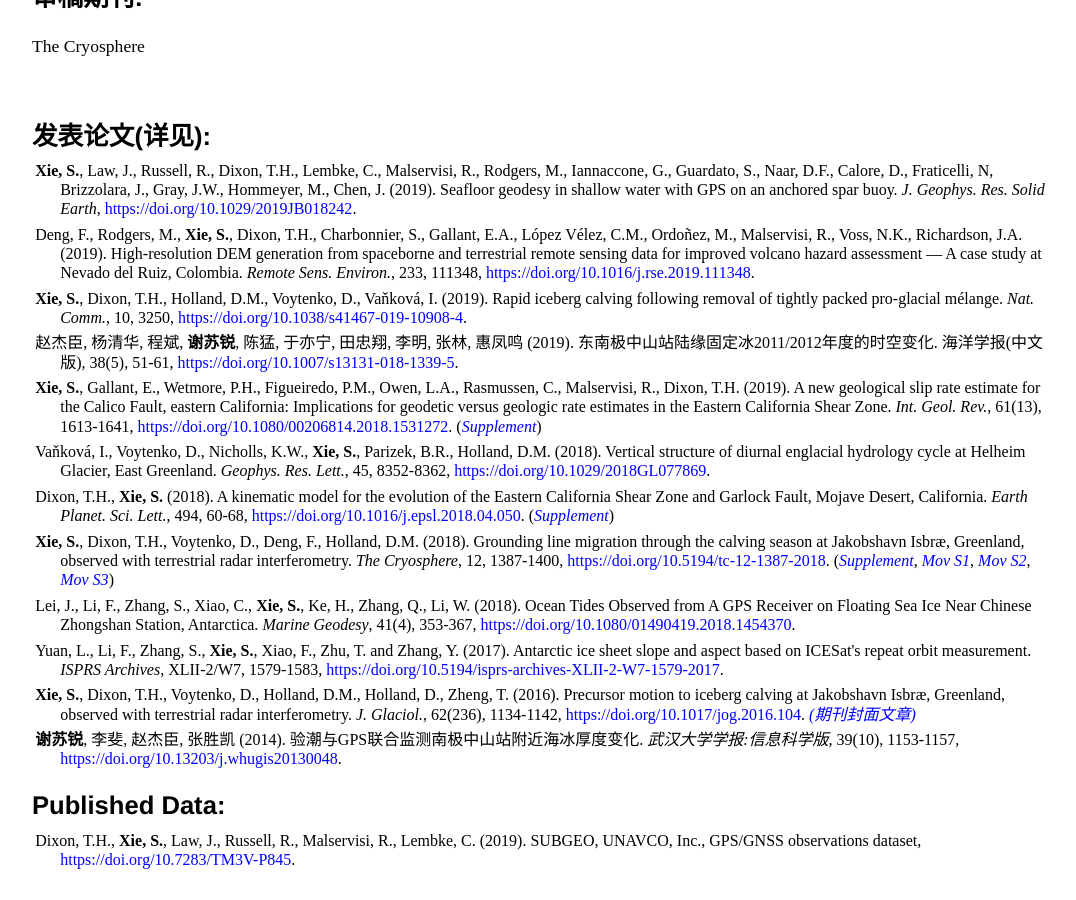
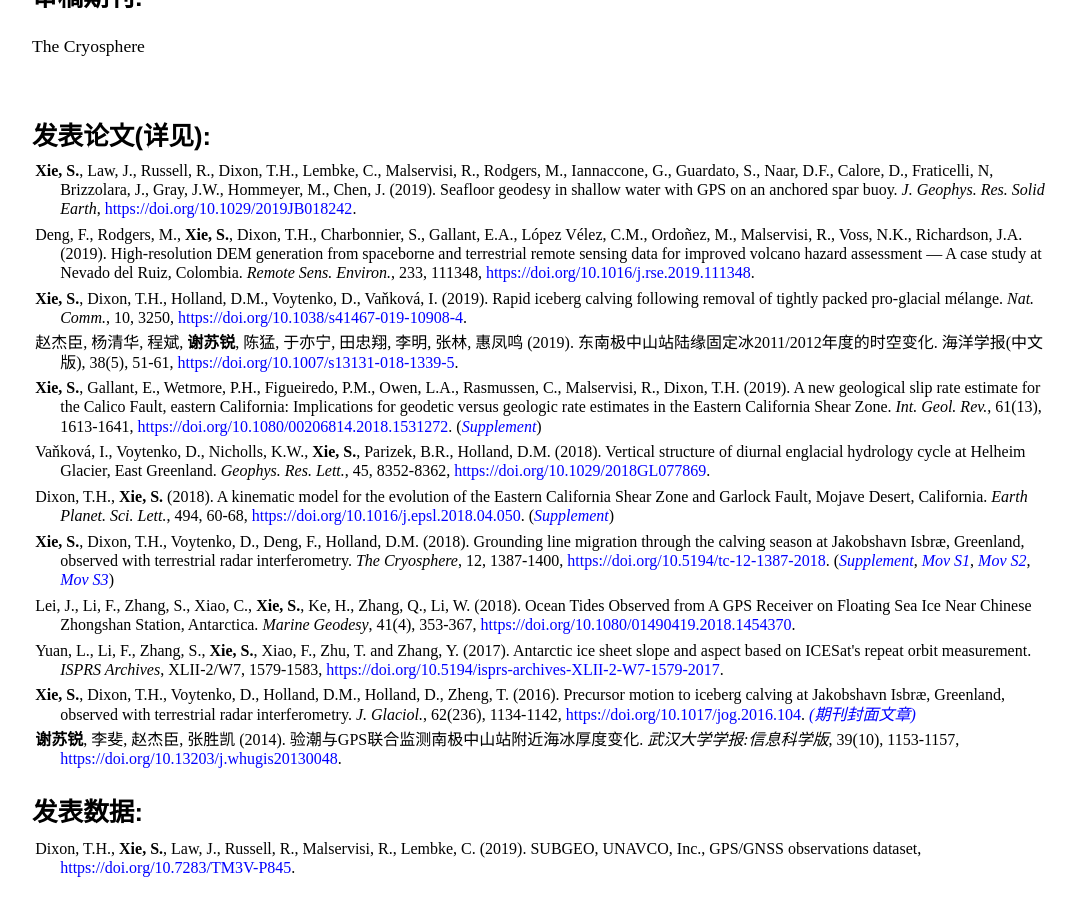
Before and after one commit to suruixie/suruixie.github.io, a Jekyll site: the page built from Chinese/index.html, in a window 1280 px wide and 900 px high, scrolled down 1244 px. Shown: the whole window, without its empty margins (96-1172 px from the left). Built offline with Jekyll 4.4.1, drawn with Linux system fonts in a browser that asks for light colours; a style sheet for code colours, icons or effects is not loaded.

Commit message:
Update index.html

```diff
--- a/Chinese/index.html
+++ b/Chinese/index.html
@@ -87,7 +87,7 @@ title: 苏锐的中文页面
            		<br style="line-height:16em">
 	  	</p>
 
-		<h4 style="margin-bottom:0.3em;">Published Data: </h4>
+		<h4 style="margin-bottom:0.3em;">发表数据: </h4>
 		<p  class="publist" style="font-size:1.0em;">
 			Dixon, T.H., <strong>Xie, S.</strong>, Law, J., Russell, R., Malservisi, R., Lembke, C. (2019). SUBGEO, UNAVCO, Inc., GPS/GNSS observations dataset, <a href="https://doi.org/10.7283/TM3V-P845" style="color:#0000FF;">https://doi.org/10.7283/TM3V-P845</a>. <br>
 		<br style="line-height:16em">
```
